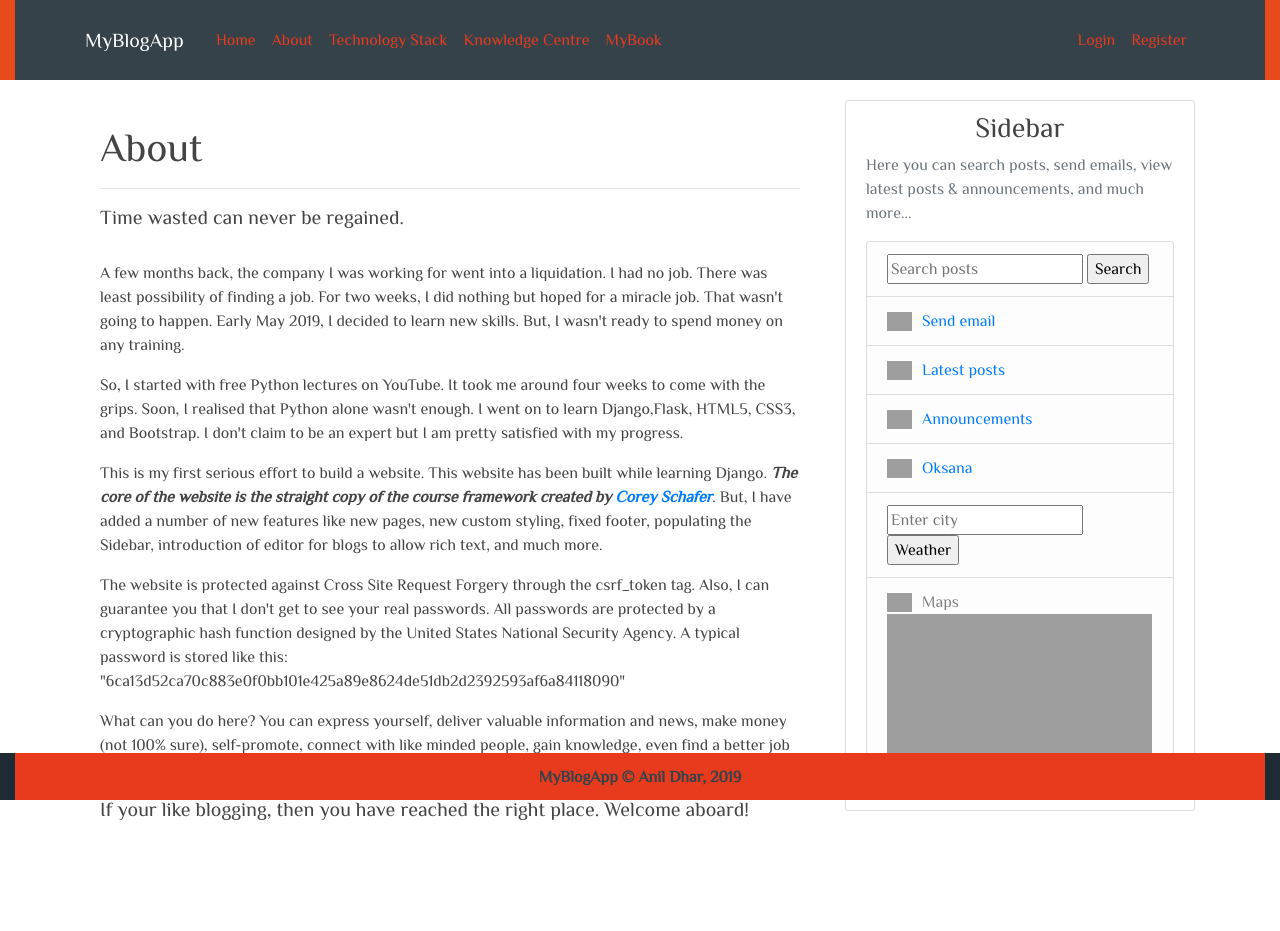
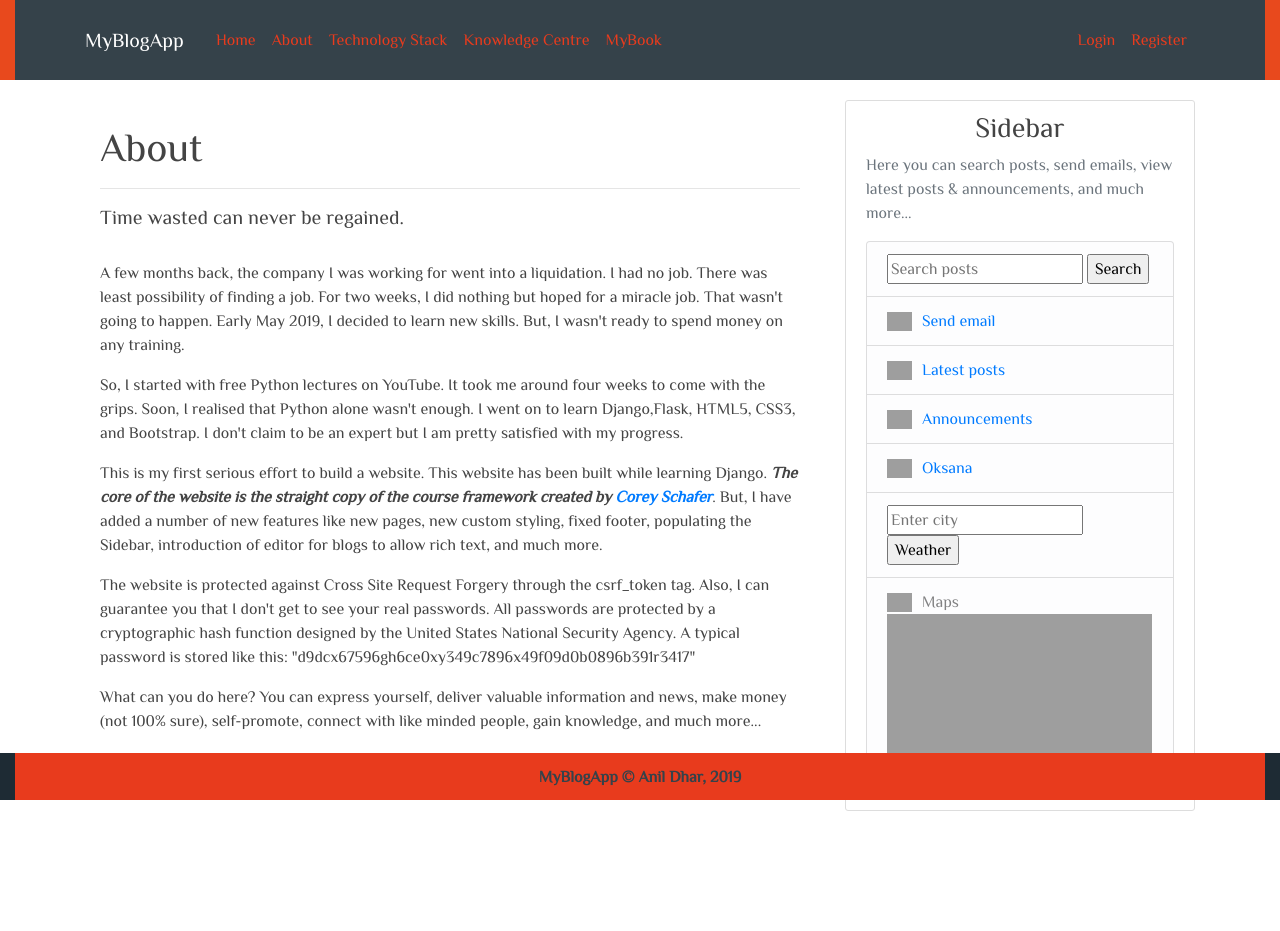
Before and after one commit to GetGitFast/django-myblogapp, a Django app: page /about/ in a window 1280 px wide. Run offline with Django 3.2, Linux system fonts and the light colour scheme; some libraries are stand-ins or nearby versions; some web fonts are replaced; grey boxes are pictures that could not be loaded.

Commit message:
Amended blog/about.html

```diff
--- a/blog/templates/blog/about.html
+++ b/blog/templates/blog/about.html
@@ -20,10 +20,10 @@
            <p>The website is protected against Cross Site Request Forgery through the csrf_token tag. Also, I can guarantee
            you that I don't get to see your real passwords. All passwords are protected by a cryptographic hash function
            designed by the United States National Security Agency. A typical  password is stored like this:
-           "6ca13d52ca70c883e0f0bb101e425a89e8624de51db2d2392593af6a84118090"</p>
+           "d9dcx67596gh6ce0xy349c7896x49f09d0b0896b391r3417"</p>
         <p>What can you do here?
            You can express yourself, deliver valuable information and news, make money (not 100% sure), self-promote,
-           connect with like minded people, gain knowledge, even find a better job (if you are lucky), and much more...</p>
+           connect with like minded people, gain knowledge, and much more...</p>
         <h5>If your like blogging, then you have reached the right place. Welcome aboard!</h5>
 
     </div>
--- a/blog/views.py
+++ b/blog/views.py
@@ -69,6 +69,9 @@ def oksana(request):
 
 
 def weather(request):
+    """ Gets weather report for a selected city that is found in the City table. Otherwise, it will take the city
+    from DEFAULT_CITY environment variable-currently set to 'Sydney'. The City table needs have atleast 'Sydney',
+    or else the website would go in a spin."""
     url = 'http://api.openweathermap.org/data/2.5/weather?q={}&units=metric&appid='+settings.OWM_API.strip()
 
     if request.method == 'GET':
@@ -83,6 +86,7 @@ def weather(request):
         messages.warning(request, f'Your city not found. Showing default city')
         return redirect('blog-weather')
 
+    print(f"cities : {cities}")
     weather_data = []
     for city in cities:
         try:
--- a/django_cheatsheet.txt
+++ b/django_cheatsheet.txt
@@ -595,3 +595,6 @@ Running Python from Git Bash
 #1. heroku run python manage.py [createsuperuser | migrate etc]
 
 #2. Go to "heroku run bash" and run python straigt
+
+
+Website - https://myawesomeblogapp.herokuapp.com/
```
Also changed, not shown: blog/tests.py (deleted, +0 -8 lines), myblogapp/requirements.txt (deleted, +0 -28 lines).
